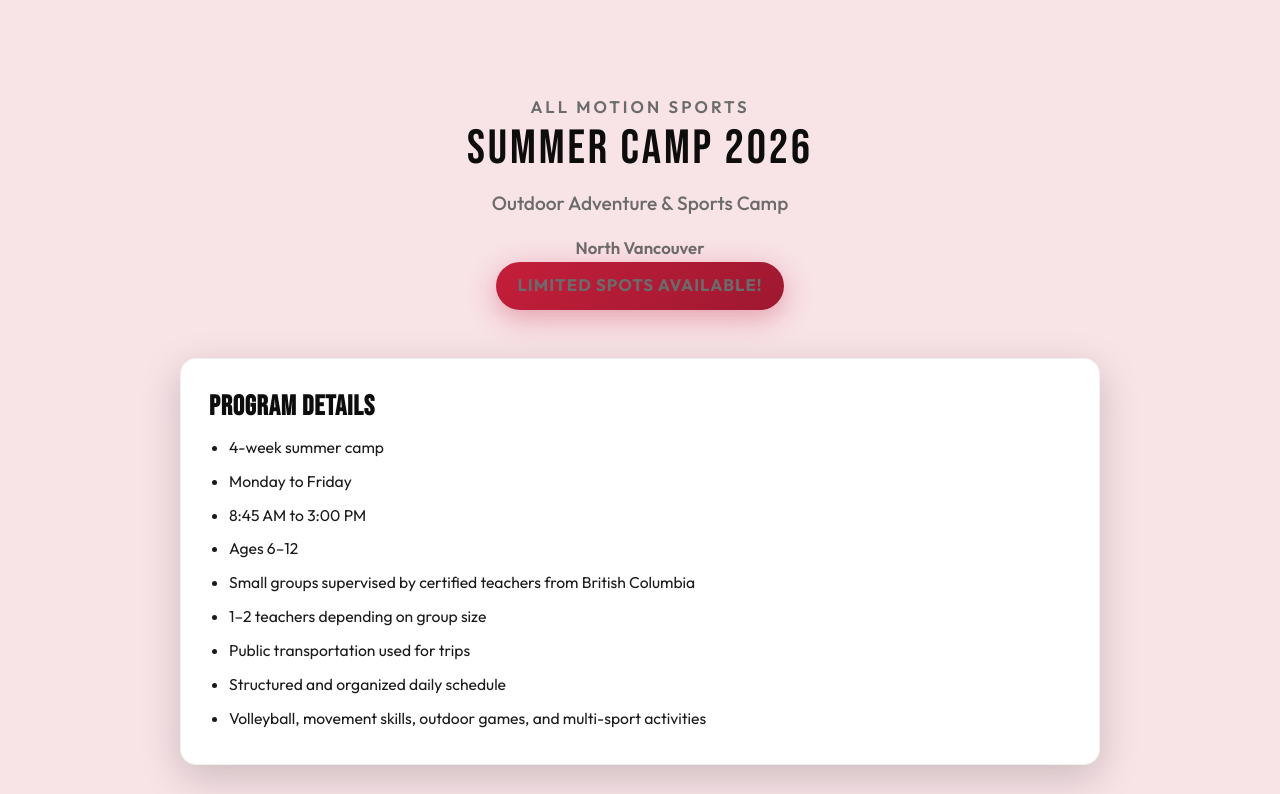
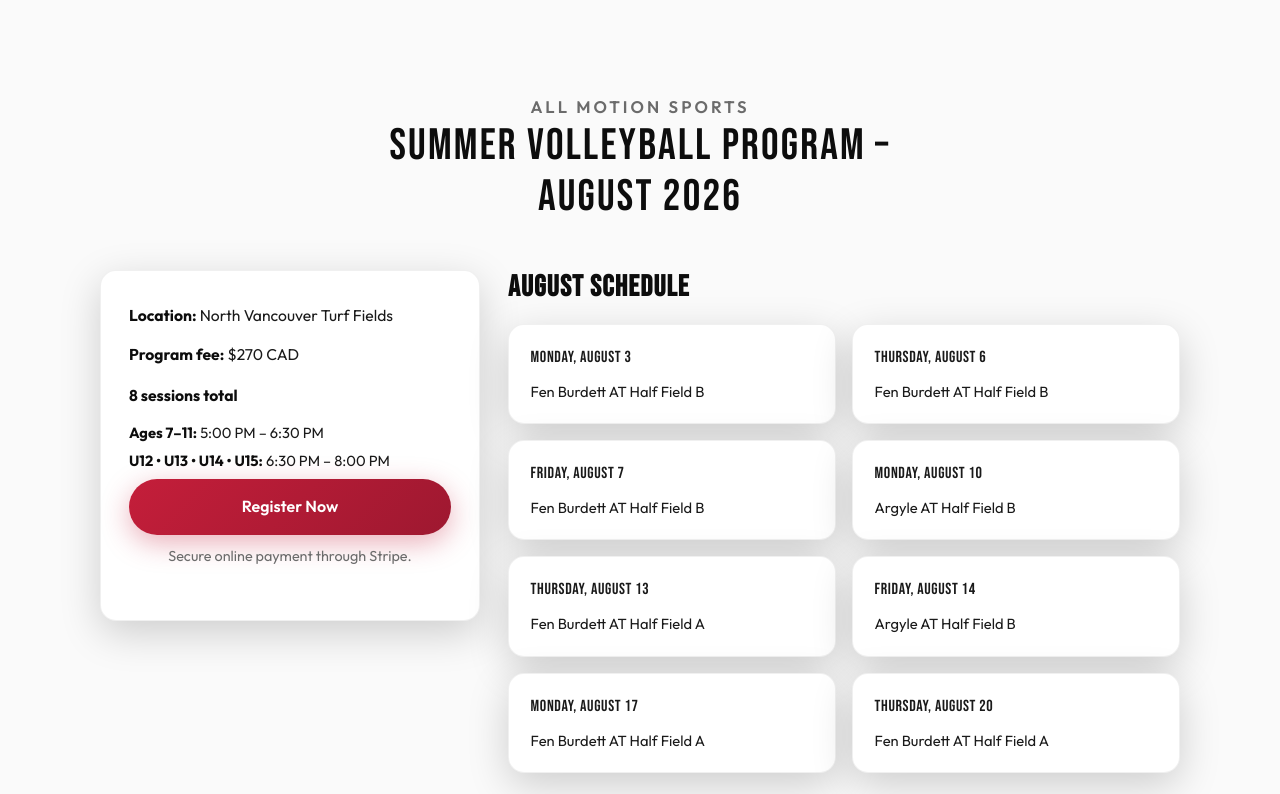
Before and after one commit to allmotionsports/allmotionsports-website, a website: page index.html in a window 1280 px wide. Shown: the part 4520-5314 px from the top of the page. Drawn offline with Linux system fonts and the light colour scheme; no server answers.

Commit message:
Add Summer Volleyball Program section for August 2026

```diff
--- a/index.html
+++ b/index.html
@@ -269,6 +269,69 @@
       </div>
     </section>
 
+    <section class="section summer-volleyball" id="summer-volleyball-august">
+      <div class="container summer-volleyball-inner">
+        <header class="section-header summer-volleyball-header">
+          <p class="summer-volleyball-eyebrow">All Motion Sports</p>
+          <h2 class="summer-volleyball-title">Summer Volleyball Program – August 2026</h2>
+        </header>
+
+        <div class="summer-volleyball-layout">
+          <div class="summer-volleyball-info">
+            <article class="program-card summer-volleyball-overview">
+              <div class="summer-volleyball-meta">
+                <p><strong>Location:</strong> North Vancouver Turf Fields</p>
+                <p class="summer-volleyball-fee"><strong>Program fee:</strong> $270 CAD</p>
+                <p><strong>8 sessions total</strong></p>
+              </div>
+              <p class="summer-volleyball-slot"><strong>Ages 7–11:</strong> 5:00 PM – 6:30 PM</p>
+              <p class="summer-volleyball-slot"><strong>U12 • U13 • U14 • U15:</strong> 6:30 PM – 8:00 PM</p>
+              <a href="https://buy.stripe.com/3cI6oJcf5dv05CK1VI0Fi09" class="btn btn-primary summer-volleyball-register" target="_blank" rel="noopener noreferrer">Register Now</a>
+              <p class="summer-volleyball-payment-note">Secure online payment through Stripe.</p>
+            </article>
+          </div>
+
+          <div class="summer-volleyball-schedule-wrap">
+            <h3 class="summer-volleyball-schedule-heading">August Schedule</h3>
+            <div class="summer-volleyball-schedule">
+              <article class="program-card summer-volleyball-session">
+                <p class="summer-volleyball-session-day">Monday, August 3</p>
+                <p class="summer-volleyball-slot">Fen Burdett AT Half Field B</p>
+              </article>
+              <article class="program-card summer-volleyball-session">
+                <p class="summer-volleyball-session-day">Thursday, August 6</p>
+                <p class="summer-volleyball-slot">Fen Burdett AT Half Field B</p>
+              </article>
+              <article class="program-card summer-volleyball-session">
+                <p class="summer-volleyball-session-day">Friday, August 7</p>
+                <p class="summer-volleyball-slot">Fen Burdett AT Half Field B</p>
+              </article>
+              <article class="program-card summer-volleyball-session">
+                <p class="summer-volleyball-session-day">Monday, August 10</p>
+                <p class="summer-volleyball-slot">Argyle AT Half Field B</p>
+              </article>
+              <article class="program-card summer-volleyball-session">
+                <p class="summer-volleyball-session-day">Thursday, August 13</p>
+                <p class="summer-volleyball-slot">Fen Burdett AT Half Field A</p>
+              </article>
+              <article class="program-card summer-volleyball-session">
+                <p class="summer-volleyball-session-day">Friday, August 14</p>
+                <p class="summer-volleyball-slot">Argyle AT Half Field B</p>
+              </article>
+              <article class="program-card summer-volleyball-session">
+                <p class="summer-volleyball-session-day">Monday, August 17</p>
+                <p class="summer-volleyball-slot">Fen Burdett AT Half Field A</p>
+              </article>
+              <article class="program-card summer-volleyball-session">
+                <p class="summer-volleyball-session-day">Thursday, August 20</p>
+                <p class="summer-volleyball-slot">Fen Burdett AT Half Field A</p>
+              </article>
+            </div>
+          </div>
+        </div>
+      </div>
+    </section>
+
     <section class="section summer-camp" id="summer-camp">
       <div class="container summer-camp-inner">
         <header class="section-header camp-section-header">
```
